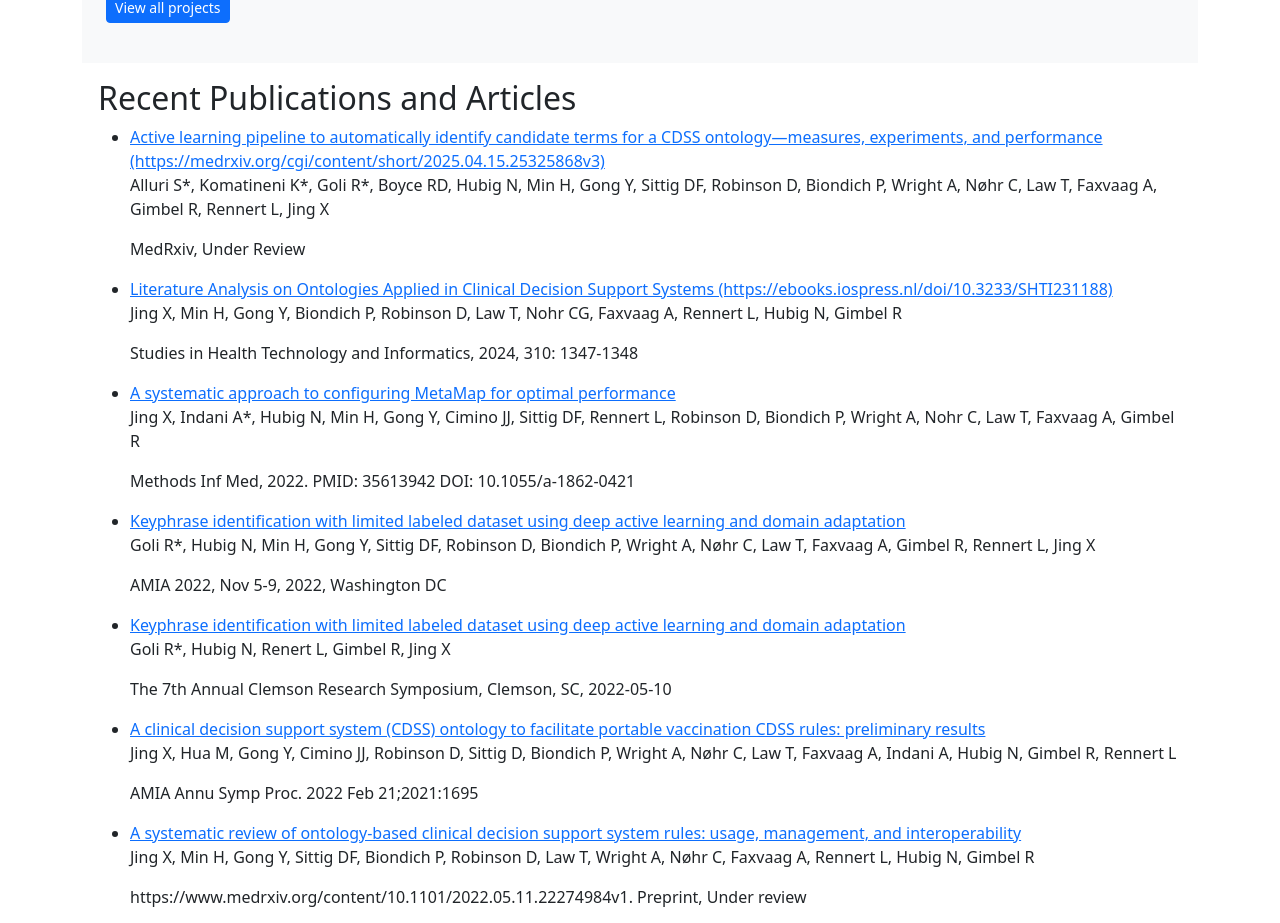
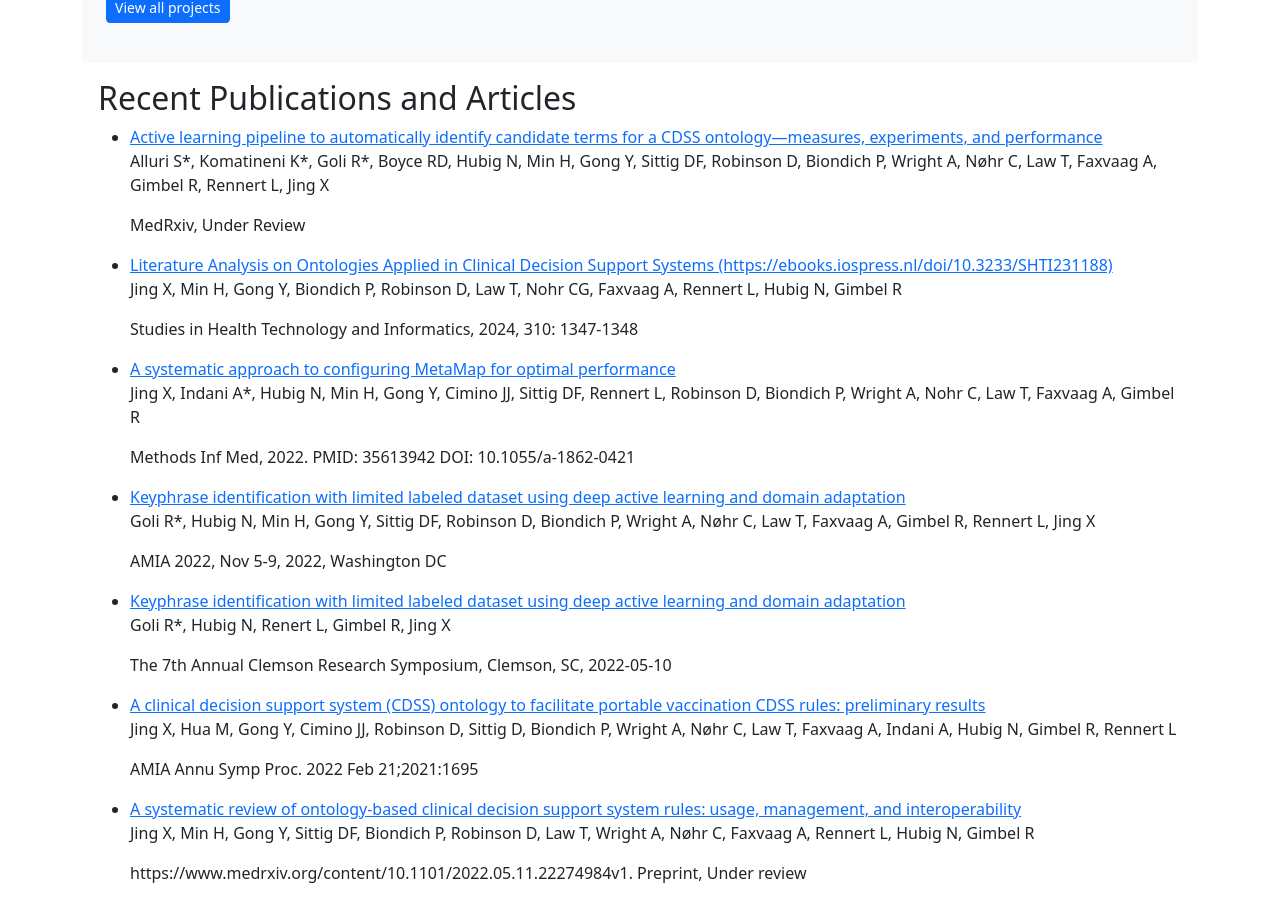
Before and after one commit to cdsspcp/cdss4pcp-web, a React (Create React App) app: page /project in a window 1280 px wide. Shown: the part 2759-3682 px from the top of the page. Built offline with nearby package versions, Linux system fonts and the light colour scheme.

Commit message:
Update QuickLinks.js

```diff
--- a/src/components/QuickLinks.js
+++ b/src/components/QuickLinks.js
@@ -2,9 +2,9 @@ function $1(props) {
     return (
         <ul>
             <li>
-                <a href="">Active learning pipeline to automatically identify candidate terms for a CDSS ontology—measures, experiments, and performance (https://medrxiv.org/cgi/content/short/2025.04.15.25325868v3)</a>
-                <p>Alluri S*, Komatineni K*, Goli R*, Boyce RD, Hubig N, Min H, Gong Y, Sittig DF, Robinson D, Biondich P, Wright A, Nøhr C, Law T, Faxvaag A, Gimbel R, Rennert L, Jing X</p>
-                <p>MedRxiv, Under Review</p>
+            <a href="https://medrxiv.org/cgi/content/short/2025.04.15.25325868v3" target="_blank" rel="noopener noreferrer"> Active learning pipeline to automatically identify candidate terms for a CDSS ontology—measures, experiments, and performance </a>
+            <p>Alluri S*, Komatineni K*, Goli R*, Boyce RD, Hubig N, Min H, Gong Y, Sittig DF, Robinson D, Biondich P, Wright A, Nøhr C, Law T, Faxvaag A, Gimbel R, Rennert L, Jing X</p>
+            <p>MedRxiv, Under Review</p>
             </li>
 
             <li>
```
